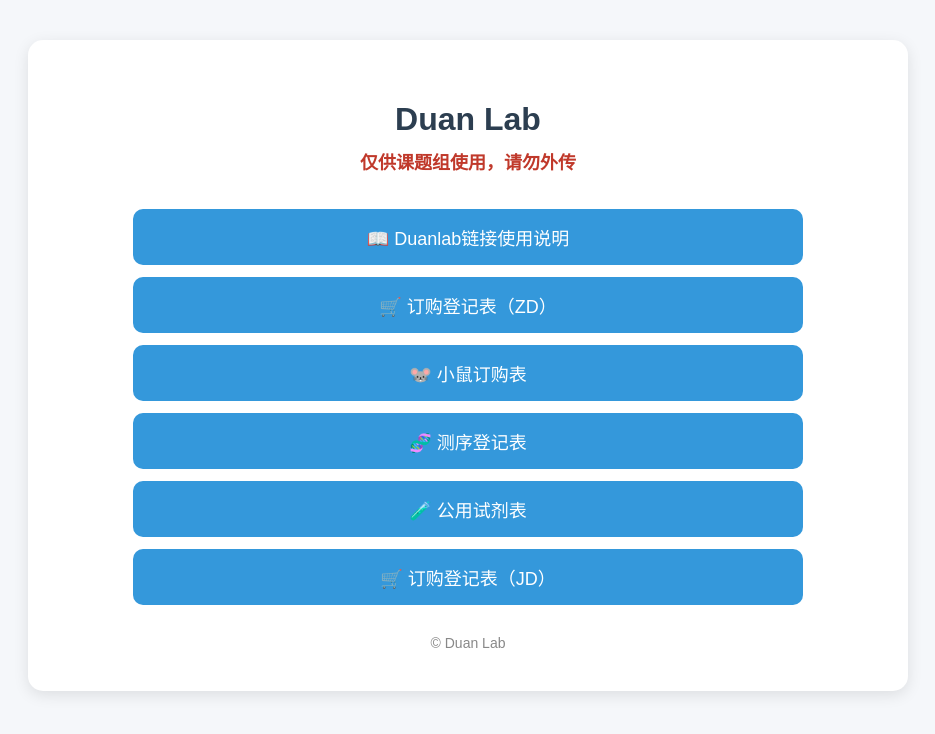
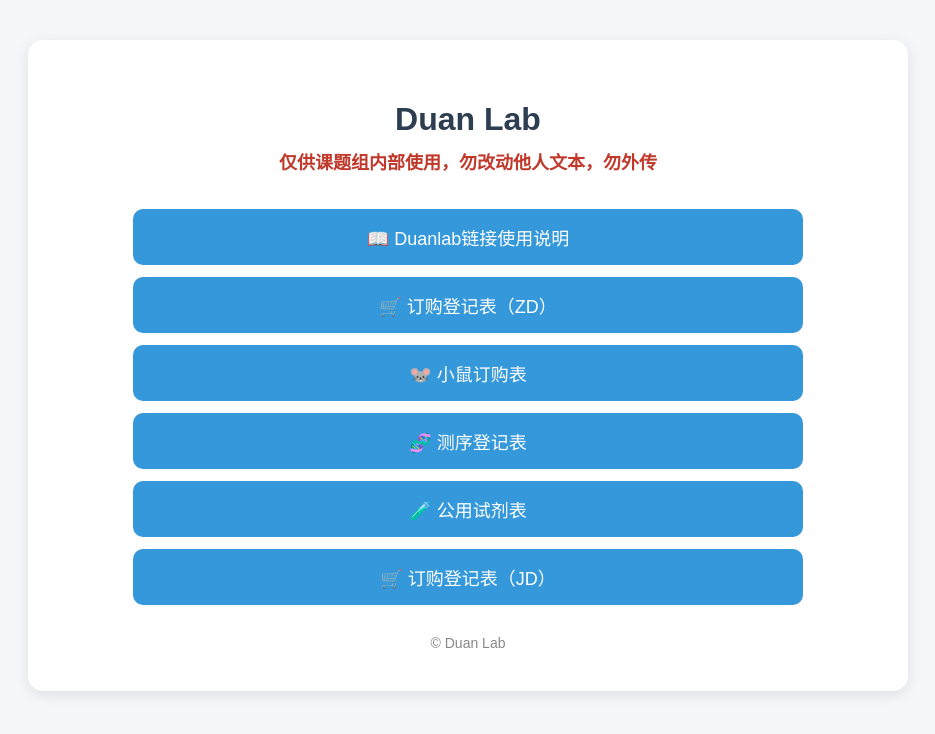
Before and after one commit to Labwork0504/Duan, a plain HTML site: page index.html in a window 1280 px wide. Shown: the whole page, without its empty margins (172-1107 px from the left). Drawn offline with Linux system fonts and the light colour scheme.

Commit message:
Update index.html

```diff
--- a/index.html
+++ b/index.html
@@ -69,7 +69,7 @@
     <h1>Duan Lab</h1>
 
     <div class="notice">
-        仅供课题组使用，请勿外传
+        仅供课题组内部使用，勿改动他人文本，勿外传
     </div>
 
     <a class="link-button" href="https://docs.qq.com/doc/DZmFHeUhOcVdJRlBN" target="_blank">
```
